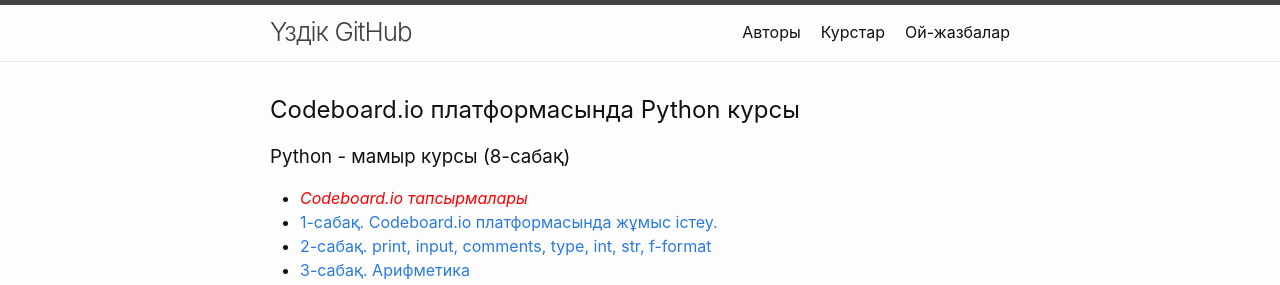
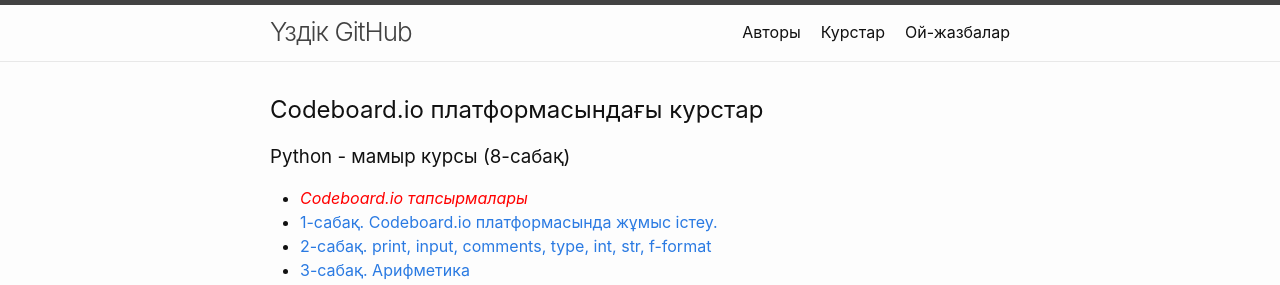
Before and after one commit to uzdik/uzdik.github.io, a Jekyll site: the page built from _courses/codeboard-python-courses.md, in a window 1280 px wide. Shown: the top 285 px of the page. Built offline with Jekyll 4.4.1, drawn with Linux system fonts in a browser that asks for light colours.

Commit message:
Update codeboard-python-courses.md

```diff
--- a/_courses/codeboard-python-courses.md
+++ b/_courses/codeboard-python-courses.md
@@ -1,6 +1,6 @@
 ---
 layout: course
-title: Codeboard.io платформасында Python курсы
+title: Codeboard.io платформасындағы курстар
 ---
 
 <div class="youtube-spoilers">
```
